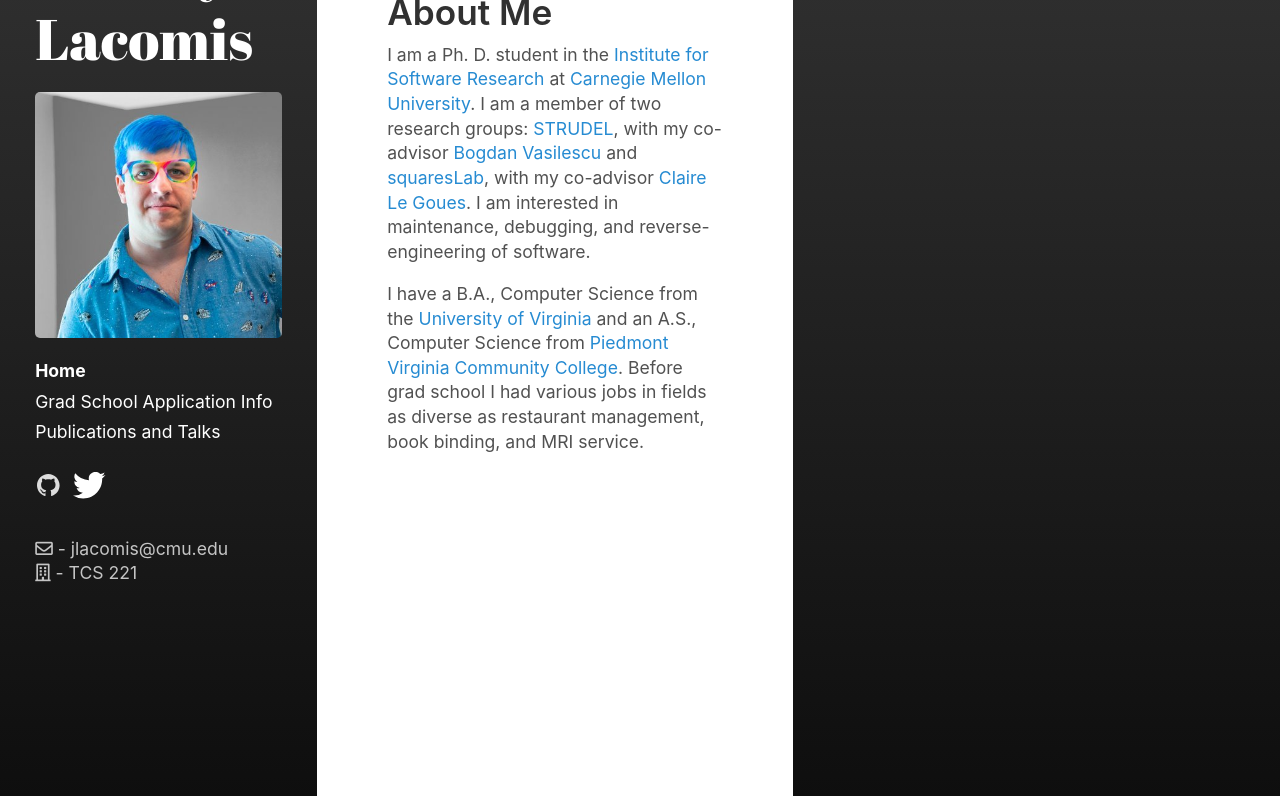
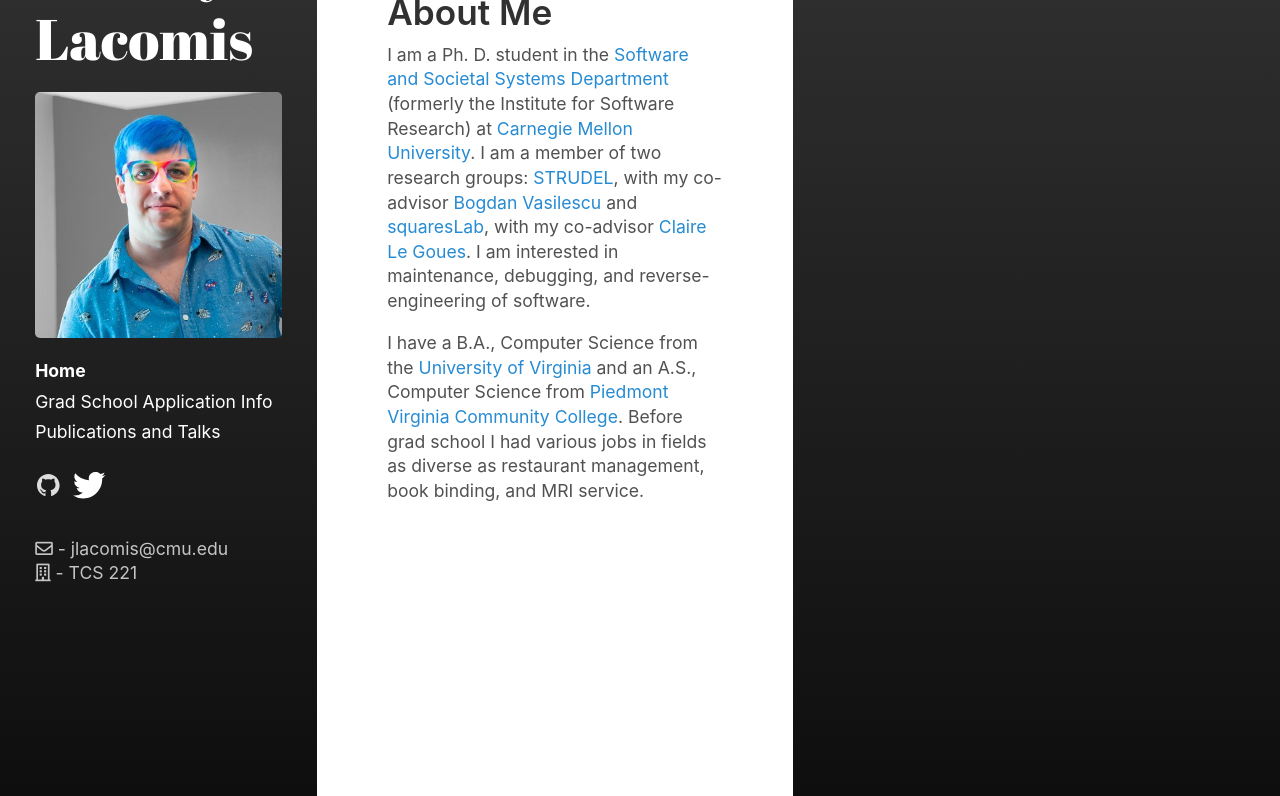
Before and after one commit to jlacomis/jlacomis.github.io, a Jekyll site: the page built from index.md, in a window 1280 px wide, cut to the strip 104-900 px from the top of the page. Built offline with Jekyll 4.4.1, drawn with Linux system fonts in a browser that asks for light colours; nearby versions of some CDN libraries.

Commit message:
update website

```diff
--- a/index.md
+++ b/index.md
@@ -6,11 +6,11 @@ title: About
 About Me
 ========
 
-I am a Ph. D. student in the [Institute for Software
-Research](http://www.isri.cmu.edu) at [Carnegie Mellon
-University](https://www.cmu.edu/). I am a member of two research groups:
-[STRUDEL](https://cmustrudel.github.io/), with my co-advisor [Bogdan
-Vasilescu](https://bvasiles.github.io/) and
+I am a Ph. D. student in the [Software and Societal Systems
+Department](https://s3d.cmu.edu) (formerly the Institute for Software Research)
+at [Carnegie Mellon University](https://www.cmu.edu/). I am a member of two
+research groups: [STRUDEL](https://cmustrudel.github.io/), with my co-advisor
+[Bogdan Vasilescu](https://bvasiles.github.io/) and
 [squaresLab](https://squareslab.github.io/), with my co-advisor [Claire Le
 Goues](https://clairelegoues.com/). I am interested in maintenance, debugging,
 and reverse-engineering of software.
```
